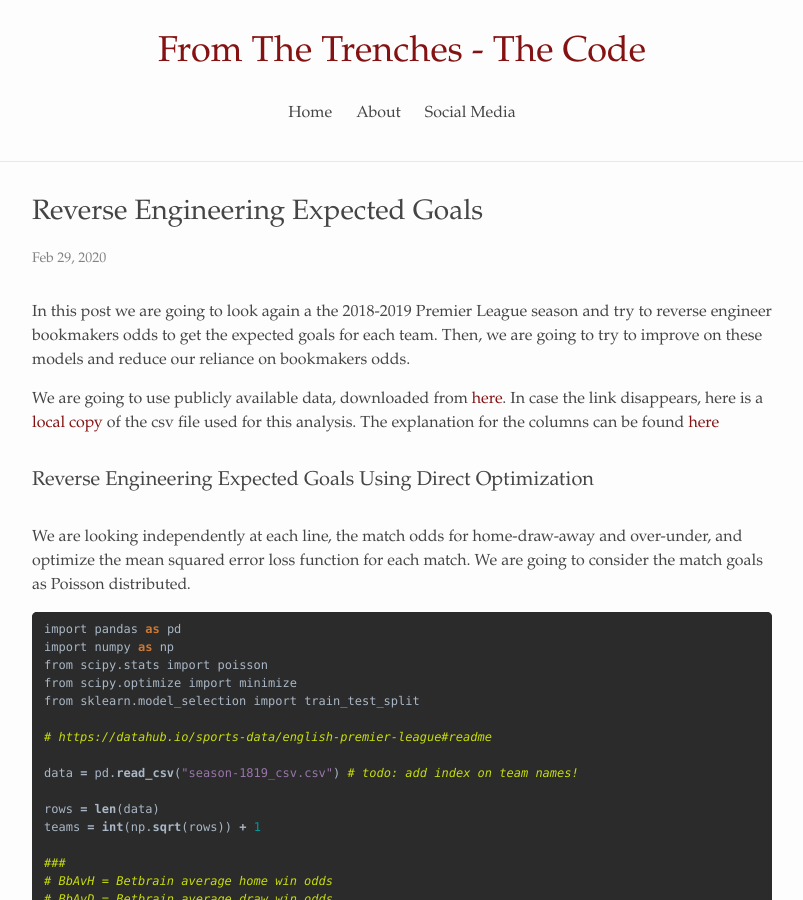
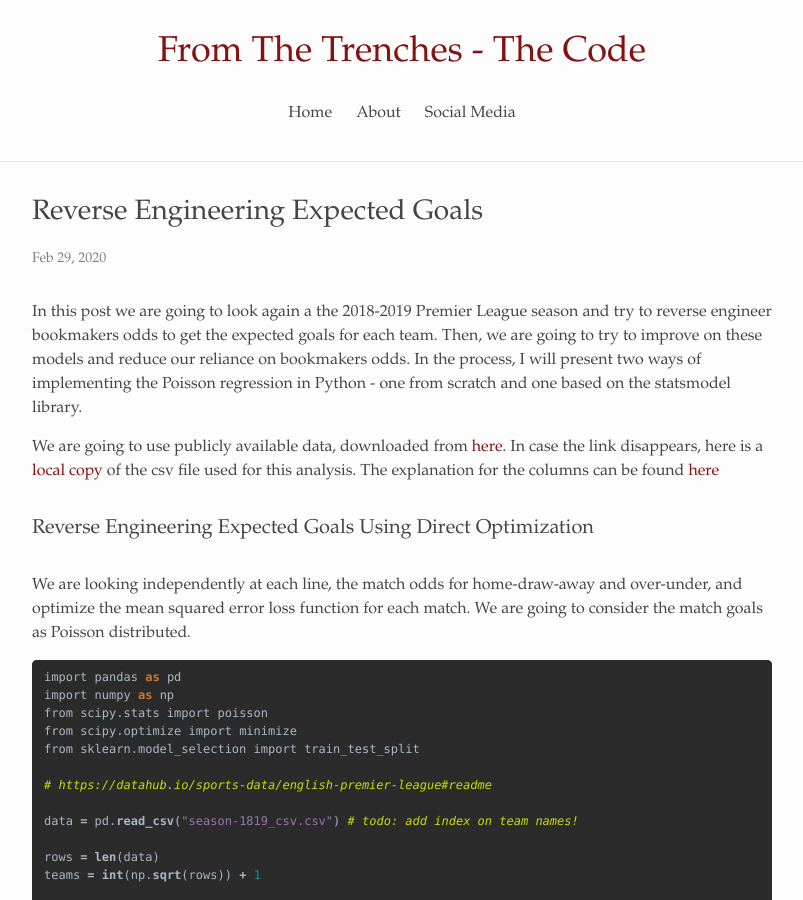
Before and after one commit to alexandrugris/my-jekyll-tech-blog, a Jekyll site: the page built from MyBlog/_posts/2020-02-29-reverse-engineer-eg.markdown, in a window 1280 px wide and 900 px high. Shown: the whole window, without its empty margins (238-1041 px from the left). Built offline with Jekyll 4.4.1, drawn with Linux system fonts in a browser that asks for light colours.

Commit message:
update to intro

```diff
--- a/MyBlog/_posts/2020-02-29-reverse-engineer-eg.markdown
+++ b/MyBlog/_posts/2020-02-29-reverse-engineer-eg.markdown
@@ -4,7 +4,7 @@ title:  "Reverse Engineering Expected Goals"
 date:   2020-02-29 09:15:16 +0200
 categories: statistics
 ---
-In this post we are going to look again a the 2018-2019 Premier League season and try to reverse engineer bookmakers odds to get the expected goals for each team. Then, we are going to try to improve on these models and reduce our reliance on bookmakers odds.
+In this post we are going to look again a the 2018-2019 Premier League season and try to reverse engineer bookmakers odds to get the expected goals for each team. Then, we are going to try to improve on these models and reduce our reliance on bookmakers odds. In the process, I will present two ways of implementing the Poisson regression in Python - one from scratch and one based on the statsmodel library.
 
 We are going to use publicly available data, downloaded from [here](https://datahub.io/sports-data/english-premier-league#readme). In case the link disappears, here is a [local copy]({{site.url}}/assets/season-1819_csv.csv) of the csv file used for this analysis. The explanation for the columns can be found [here]({{site.url}}/assets/data_explanation.txt)
 
```
